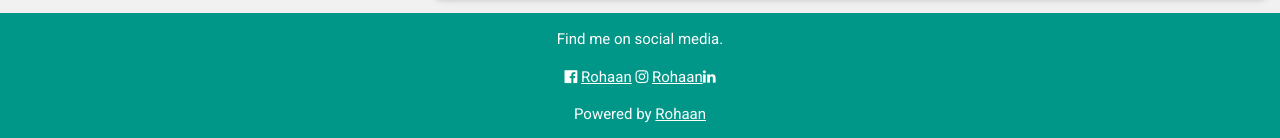
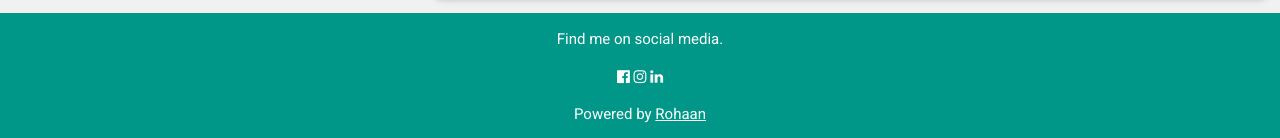
Before and after one commit to rohaanuv/Studio, a plain HTML site: page index.html in a window 1280 px wide. Shown: the part 1422-1560 px from the top of the page. Drawn offline with nearby package versions, Linux system fonts and the light colour scheme.

Commit message:
Update index.html

```diff
--- a/index.html
+++ b/index.html
@@ -147,8 +147,8 @@ html,body,h1,h2,h3,h4,h5,h6 {font-family: "Roboto", sans-serif}
 <footer class="w3-container w3-teal w3-center w3-margin-top">
   <p>Find me on social media.</p>
   <a href="https://www.linkedin.com/in/rohaanjoshi/" target="_blank"><i class="fa fa-facebook-official w3-hover-opacity"></i></a>
- <a href="https://www.linkedin.com/in/rohaanjoshi/" target="_blank">Rohaan</a> <i class="fa fa-instagram w3-hover-opacity"></i></a>
-  <a href="https://www.linkedin.com/in/rohaanjoshi/" target="_blank">Rohaan</a><i class="fa fa-linkedin w3-hover-opacity"></i></a>
+ <a href="https://www.linkedin.com/in/rohaanjoshi/" target="_blank"><i class="fa fa-instagram w3-hover-opacity"></i></a>
+  <a href="https://www.linkedin.com/in/rohaanjoshi/" target="_blank"><i class="fa fa-linkedin w3-hover-opacity"></i></a>
   <p>Powered by <a href="https://www.linkedin.com/in/rohaanjoshi/" target="_blank">Rohaan</a></p>
 </footer>
 
```
